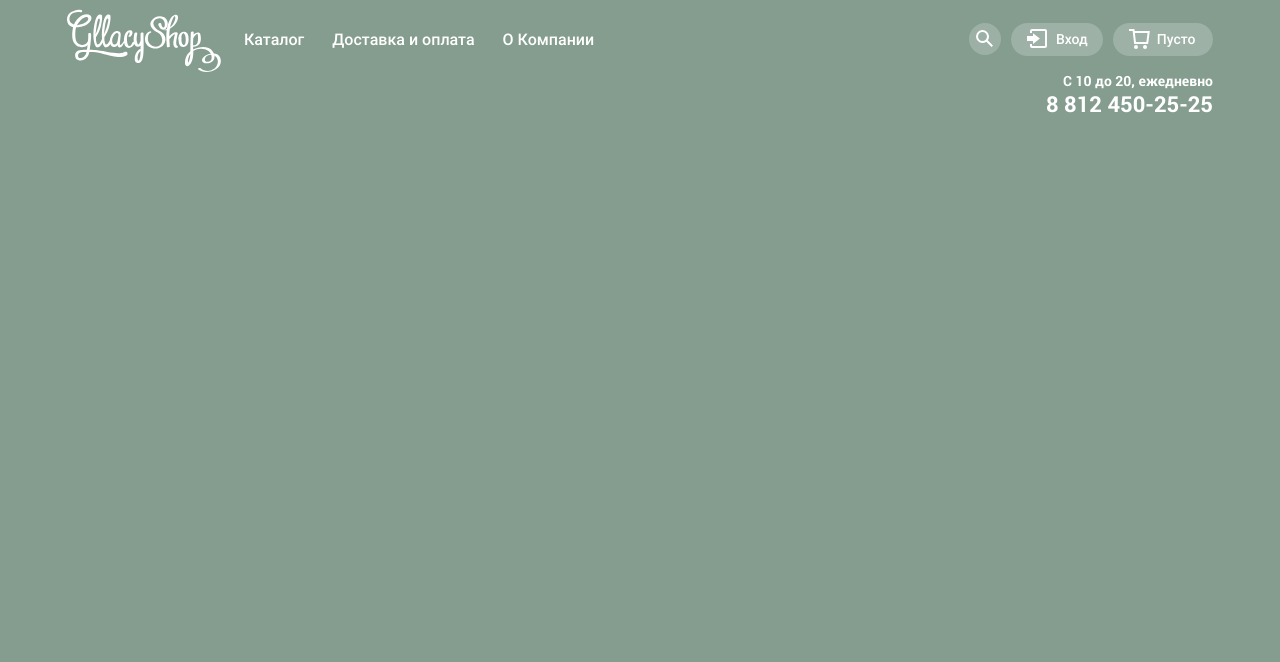
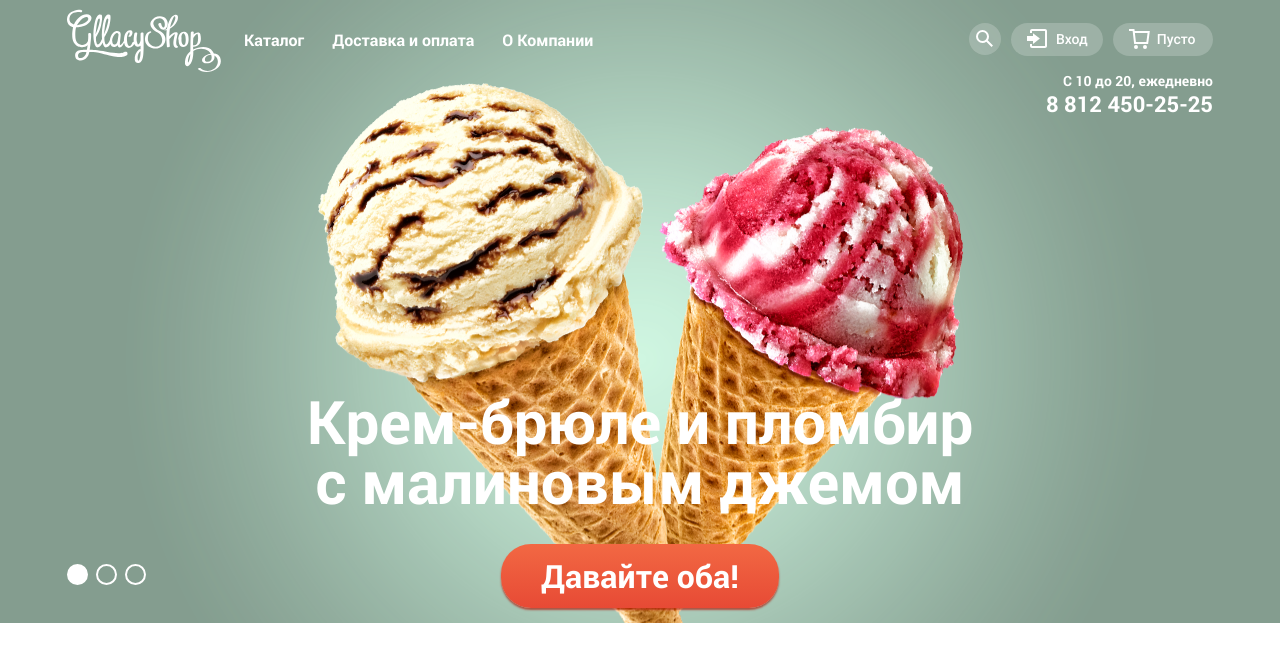
Before and after one commit to andryshan/354109-gllacy, a plain HTML site: page index.html in a window 1280 px wide. Drawn offline with Linux system fonts and the light colour scheme.

Commit message:
Шапка для главной страницы

```diff
--- a/css/style.css
+++ b/css/style.css
@@ -17,7 +17,6 @@
 }
 
 body{
-	background-color: #849d8f;
 	margin: 0;
 	color: white;
 	font-family: 'Roboto', 'Arial', sans-serif;
@@ -48,6 +47,14 @@ input[type='radio'].visually-hidden{
 	clip-path: inset(100%);
 	clip: rect(0 0 0 0);
 	overflow: hidden;
+}
+
+.site-wrapper{
+	background-color: #849d8f;
+	background-image: url('../img/ice-group1.png');
+	background-repeat: no-repeat;
+	background-position: top center;
+	transition: background-image 0.5s ease, background-color 0.5s ease;
 }
 
 .container{
@@ -102,8 +109,12 @@ input[type='radio'].visually-hidden{
 	display: none;
 }
 
-.site-nav-sub  a{
+.site-nav-sub a{
 	color: black;
+	font-family: 'Roboto', 'Arial', sans-serif;
+	font-size: 14px;
+	line-height: 16px;
+	font-weight: 400;
 }
 
 .site-nav > li{
@@ -117,6 +128,11 @@ input[type='radio'].visually-hidden{
 	padding-left: 13px;
 	padding-top: 7px;
 	padding-bottom: 7px;
+	color: white;
+	font-family: 'Roboto', 'Arial', sans-serif;
+	font-size: 16px;
+	line-height: 18px;
+	font-weight: 700;
 }
 
 .site-nav-item:hover > a{
@@ -375,8 +391,8 @@ input[type='radio'].visually-hidden{
 	background-image: linear-gradient(to bottom, #f26843 0%, #e74a35 100%);
 	border: none;
 	cursor: pointer;
-	box-shadow: 0px 1px 2px 0px rgba(172, 16, 0, 1);
-	display: block;
+	box-shadow: 0 2px 2px rgba(172, 16, 0, 0.64);
+	display: inline-block;
 	vertical-align: top;
 	text-align: center;
 }
@@ -476,7 +492,110 @@ input[type='radio'].visually-hidden{
 	justify-content: flex-end;
 }
 
+.slider{
+	position: relative;
+	padding-top: 250px;
+}
 
+.slider-list{
+	margin: 0;
+	padding: 0;
+	list-style: none;
+
+}
+
+.slider-item{
+	text-align: center;
+	padding-bottom: 15px;
+}
+
+.slider-list h2{
+	margin: 0;
+	padding: 0;
+	font-family: 'Roboto', 'Arial', sans-serif;
+	font-size: 60px;
+	line-height: 60.35px;
+	font-weight: 700;
+	color: white;
+	padding-top: 25px;
+	padding-bottom: 32px;
+	width: 700px;
+	margin: 0 auto;
+	text-align: center;
+}
+
+.slide-button{
+	font-size: 32px;
+	line-height: 44px;
+	padding: 10px 40px;
+	border-radius: 30px;
+}
+
+.slider-controls{
+	position: absolute;
+	left: 0;
+	bottom: 38px;
+	z-index: 10;
+	font-size: 0;
+}
+
+.slider-controls label{
+	display: inline-block;
+	vertical-align: top;
+	width: 17px;
+	height: 17px;
+	margin-right: 8px;
+	border-radius: 50%;
+	border: 2px solid white;
+	background-color: transparent;
+	cursor: pointer;
+}
+
+.slide{
+	display: none;
+}
+
+#product-1:checked ~ .site-wrapper #slide1,
+#product-2:checked ~ .site-wrapper #slide2,
+#product-3:checked ~ .site-wrapper #slide3{
+	display: block;
+}
+
+#product-1:checked ~ .site-wrapper label[for="product-1"],
+#product-2:checked ~ .site-wrapper label[for="product-2"],
+#product-3:checked ~ .site-wrapper label[for="product-3"]{
+	background-color: white;
+}
+
+#product-1:checked ~ .site-wrapper{
+	background-color: #849d8f;
+	background-image: url('../img/ice-group1.png');
+}
+
+#product-2:checked ~ .site-wrapper{
+	background-color: #8996a6;
+	background-image: url('../img/ice-group2.png');
+}
+
+#product-3:checked ~ .site-wrapper{
+	background-color: #9d8b84;
+	background-image: url('../img/ice-group3.png');
+}
+
+/* Хак для непрыгабщих картинок для слайдера */
+.site-wrapper::before,
+.site-wrapper::after{
+	content: '';
+	visibility: hidden;
+}
+
+.site-wrapper::before{
+	background-image: url('../img/ice-group2.png');
+}
+
+.site-wrapper::after{
+	background-image: url('../img/ice-group3.png');
+}
 
 @-moz-document url-prefix(){
 	.login-form input::-moz-placeholder,
--- a/index.html
+++ b/index.html
@@ -7,6 +7,10 @@
 		<link rel="stylesheet" href="css/normalize.css">
 	</head>
 	<body>
+		<input type="radio" class="visually-hidden" id="product-1" name="toggle" checked>
+		<input type="radio" class="visually-hidden" id="product-2" name="toggle">
+		<input type="radio" class="visually-hidden" id="product-3" name="toggle">
+		<div class="site-wrapper">
 			<header class="main-header container">
 				<nav class="main-nav">
 					<a href="#" class="main-header-logo">
@@ -70,9 +74,36 @@
 					</ul>
 				</nav>
 				<section class="header-adress">
+					<h2 class="visually-hidden">Время работы и адрес</h2>
 					<p>С 10 до 20, ежедневно</p>
 					<a href="tel:88124502525">8 812 450-25-25</a>
 				</section>
 			</header>
+
+			<main class="container">
+				<h1 class="visually-hidden">Магазин мороженного Глейси</h1>
+				<section class="slider">
+					<div class="slider-controls">
+						<label for="product-1">Первый</label>
+						<label for="product-2">Второй</label>
+						<label for="product-3">Третий</label>
+					</div>
+					<ul class="slider-list">
+						<li class="slider-item slide" id="slide1">
+							<h2 class="slide-title">Крем-брюле и пломбир с малиновым джемом</h2>
+							<a href="#" class="slide-button button">Давайте оба!</a>
+						</li>
+						<li class="slider-item slide" id="slide2">
+							<h2 class="slide-title">Шоколадный пломбир и лимонный сорбет</h2>
+							<a href="#" class="slide-button button">Давайте оба!</a>
+						</li>
+						<li class="slider-item slide" id="slide3">
+							<h2 class="slide-title">Пломбир с помадкой и клубничный щербет</h2>
+							<a href="#" class="slide-button button">Давайте оба!</a>
+						</li>
+					</ul>
+				</section>
+			</main>
+		</div>
 	</body>
 </html>
```
Also changed, not shown: img/ice-group1.png (added), img/ice-group2.png (added), img/ice-group3.png (added), 1 other file. Lines whose indentation alone changed are shown as unchanged.
